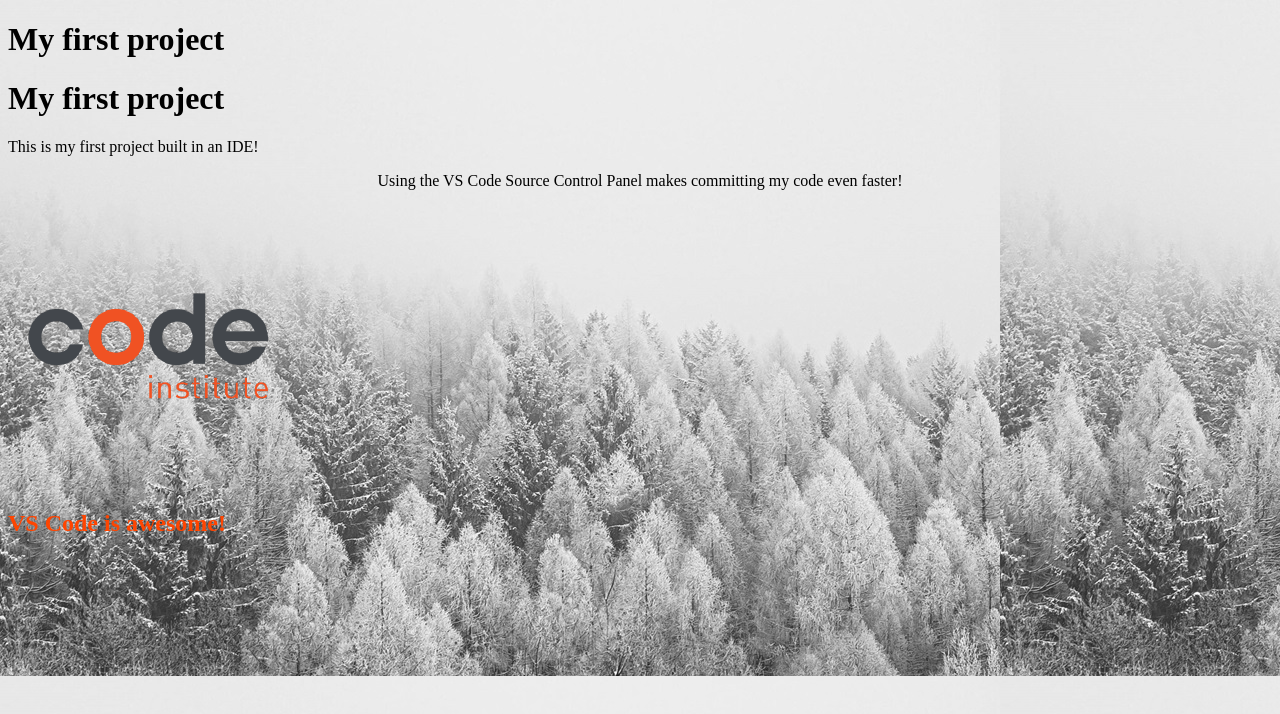
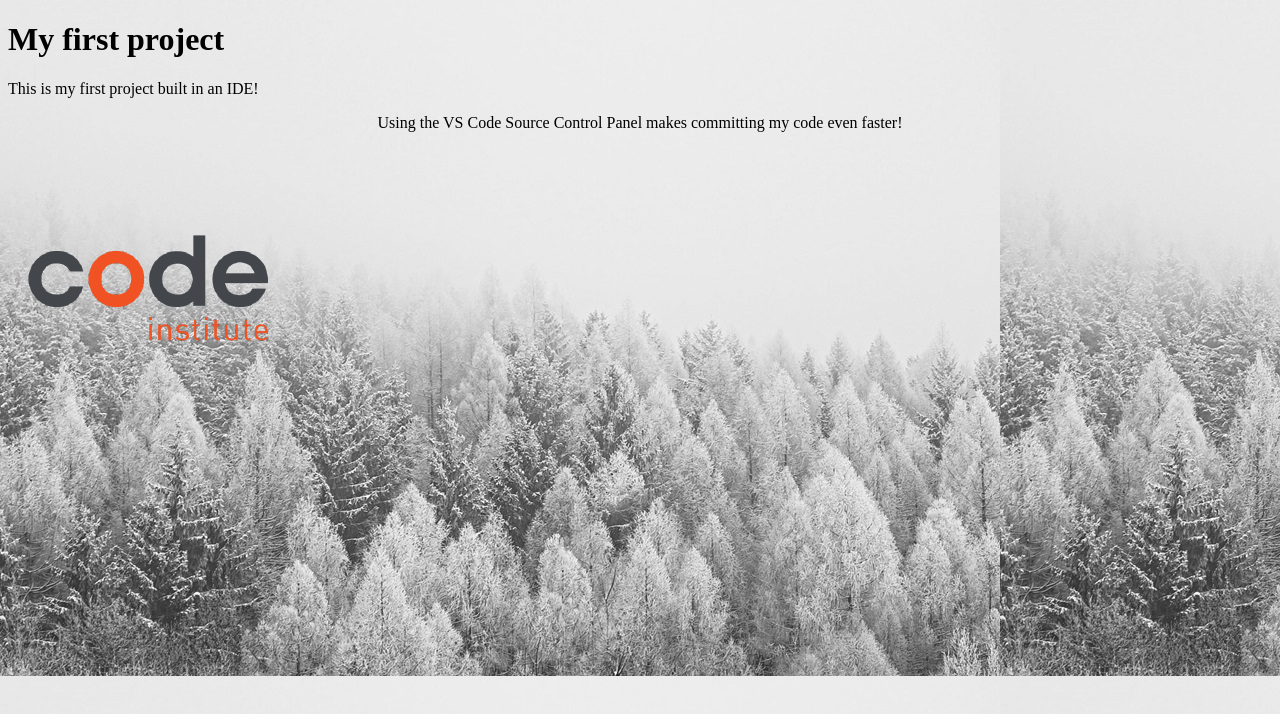
Before and after one commit to PDennise/my-first-project, a plain HTML site: page index.html in a window 1280 px wide. Drawn offline with Linux system fonts and the light colour scheme.

```diff
--- a/index.html
+++ b/index.html
@@ -8,11 +8,10 @@
   </head>
   <body>
     <h1>My first project</h1>
-    <h1>My first project</h1>
     <p>This is my first project built in an IDE!</p>
     <p class="text-center">Using the VS Code Source Control Panel makes committing my code even faster!</p>
     <img src="assets/images/01-02-02_ci-logo.png" alt="Code Institute Logo">
-    <h2>VS Code is awesome!</h2>
+
 
   </body>
 </html>
```
